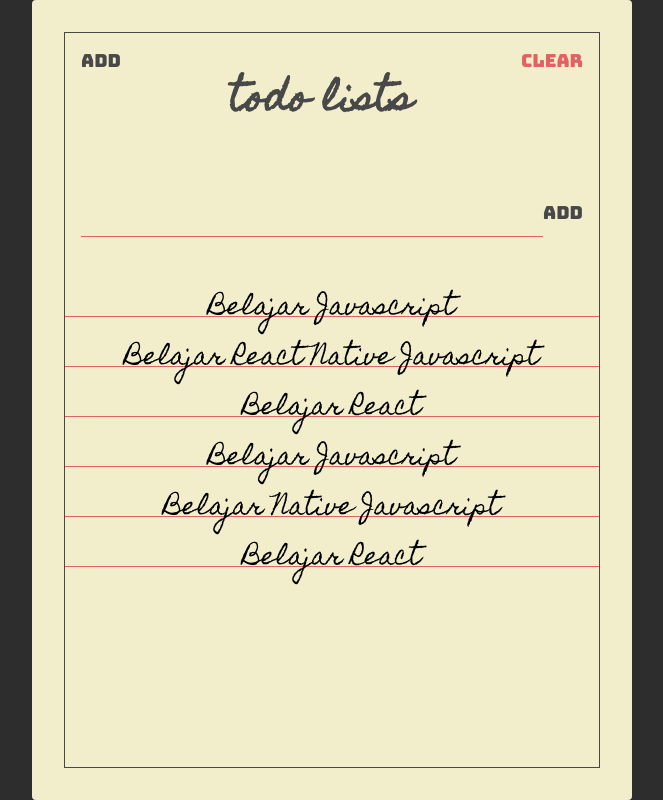
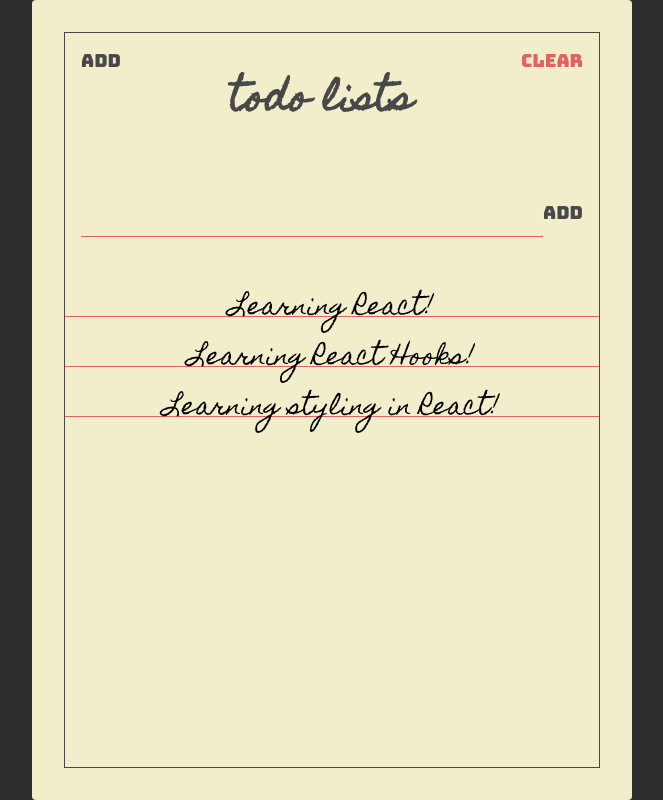
Before and after one commit to otoko-tech/react-todolist, a React (Create React App) app: page / in a window 1280 px wide. Shown: the whole page, without its empty margins (308-971 px from the left). Built offline with nearby package versions, Linux system fonts and the light colour scheme.

Commit message:
merefactor todos dan todolist component

```diff
--- a/src/components/Todos.jsx
+++ b/src/components/Todos.jsx
@@ -1,29 +1,9 @@
 import React from "react";
+import PropTypes from "prop-types";
 
 import Todo from "./Todo";
 
-const Todos = () => {
-  const todos = [
-    {
-      text: "Belajar Javascript"
-    },
-    {
-      text: "Belajar React Native Javascript"
-    },
-    {
-      text: "Belajar React"
-    },
-    {
-      text: "Belajar Javascript"
-    },
-    {
-      text: "Belajar Native Javascript"
-    },
-    {
-      text: "Belajar React"
-    }
-  ];
-
+const Todos = ({ todos }) => {
   return (
     <section className="todos">
       {todos.map((todo) => {
@@ -33,4 +13,12 @@
   );
 };
 
+Todos.PropTypes = {
+  todos: PropTypes.arrayOf(
+    PropTypes.shape({
+      text: PropTypes.string
+    })
+  )
+};
+
 export default Todos;
--- a/src/pages/TodoList.jsx
+++ b/src/pages/TodoList.jsx
@@ -1,4 +1,4 @@
-import React from "react";
+import React, { useState } from "react";
 
 import Paper from "../components/Paper";
 import Header from "../components/Header";
@@ -6,11 +6,17 @@
 import Todos from "../components/Todos";
 
 const TodoList = () => {
+  const [todos, setTodos] = useState([
+    { text: "Learning React!" },
+    { text: "Learning React Hooks!" },
+    { text: "Learning styling in React!" }
+  ]);
+
   return (
     <Paper>
       <Header />
       <TodoForm />
-      <Todos />
+      <Todos todos={todos} />
     </Paper>
   );
 };
```
